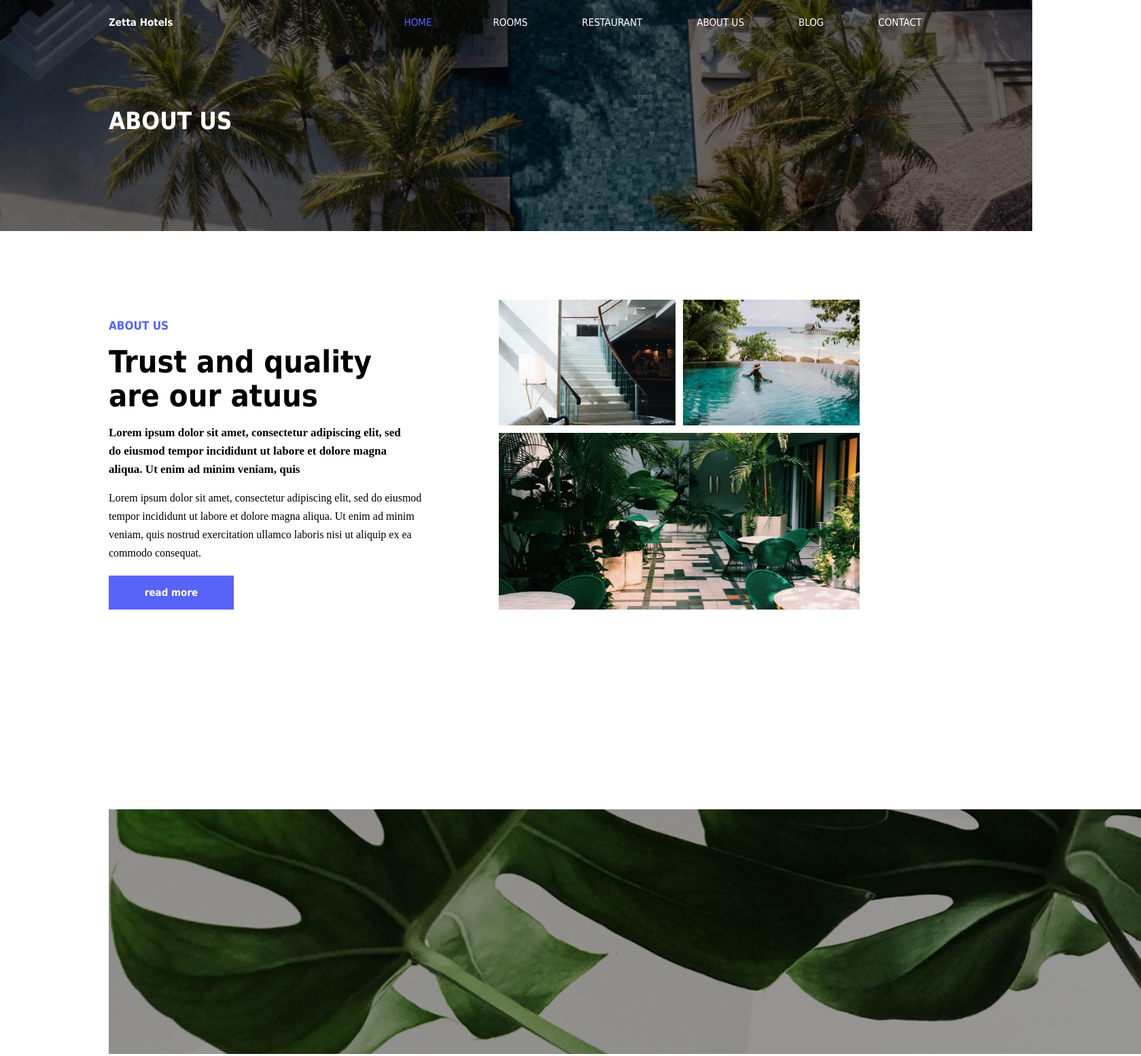
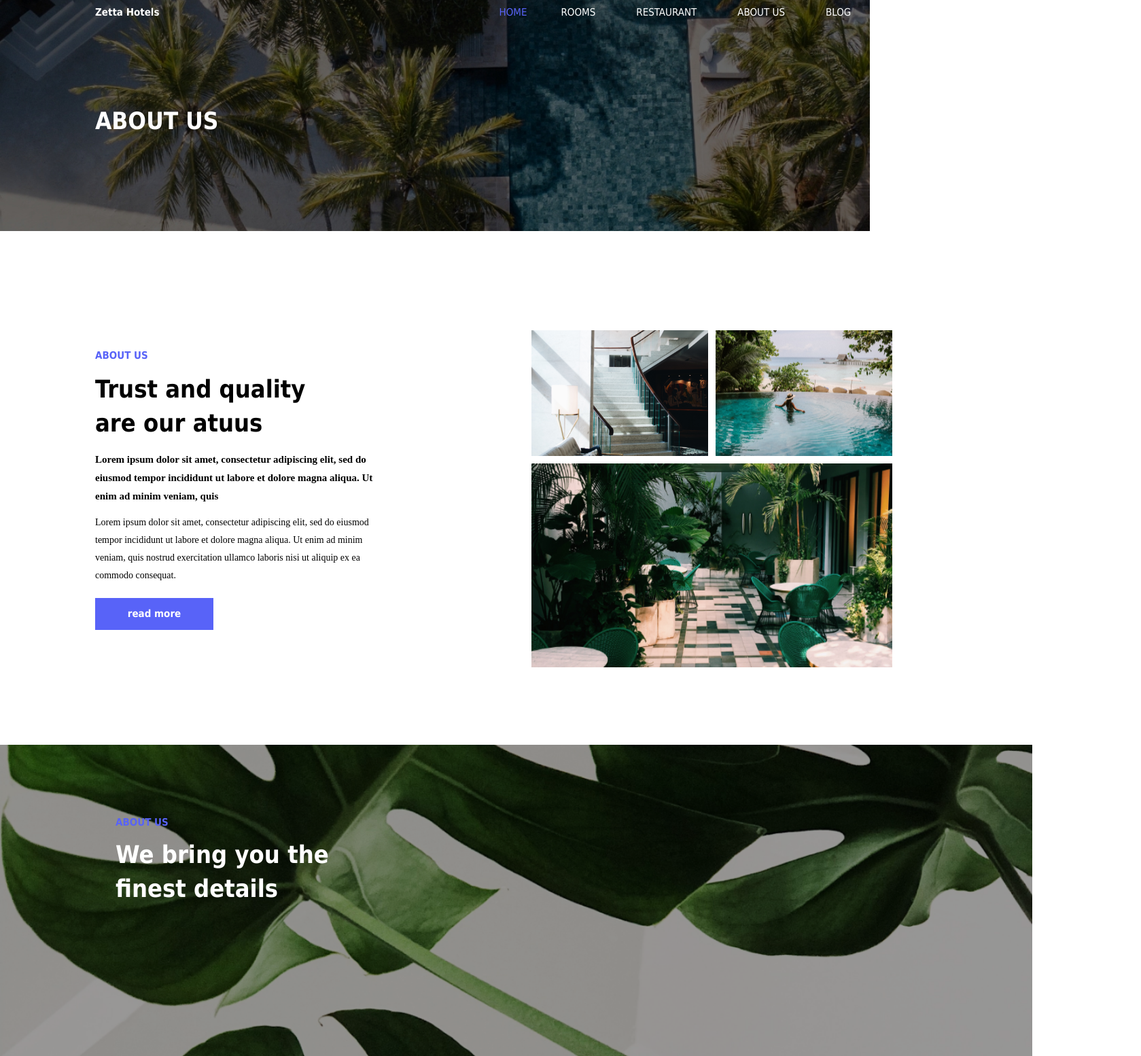
Before and after one commit to AnnaGigauri/midterm, a plain HTML site: page index.html in a window 1280 px wide. Shown: the part 20-1574 px from the top of the page at 68% size, 1679 px wide, since content can reach past the window. Drawn offline with Linux system fonts and the light colour scheme.

Commit message:
added css

```diff
--- a/css/style.css
+++ b/css/style.css
@@ -3,23 +3,25 @@
 	background-image: url('../images/img.jpg');
 	height: 360px;
 	background-repeat: no-repeat;
-    width: 1519px;
+    max-width: 1519px;
 	background-size: cover;
 }
 .title{
 	position: relative;
-	height: 150px;
+}
+.txt{
 	margin-top: 35px;
-	margin-left: 160px;
+	margin-left: 140px;
 }
 .child{
 	position: absolute;
-	width: 200px;
+	max-width: 300px;
 	margin-top: 146px;
 }
 ul{
 	display: flex;
 	flex-wrap: wrap;
+	margin-top: 20px;
 }
 li{
 	margin-top: 10px;
@@ -29,65 +31,69 @@ li{
 	color: #fff;
 	font-weight: bold;
 	font-size: 15px;
-    margin-right: 340px;
+    margin-right: 360px;
+    margin-left: 140px;
 }
 .nav2{
 	font-family: tahoma;
 	color: #5863f8;
 	font-size: 15px;
-	margin-right: 90px;
+	margin-right: 50px;
+	margin-left: 140px;
 }
 .nav{
 	font-family: tahoma;
 	color: #fff;
 	font-size: 15px;
-	margin-right: 80px;
+	margin-right: 60px;
 }
 h1{
 	font-size: 35px;
 	font-family: tahoma;
 	color: #fff;
 	font-weight:900;
+	width: 300px;
 }
 .section{
 	display: flex;
-	flex-wrap: wrap;
-	margin-top: 400px;
-	height: 750px;
-	width: 1219px;
+	margin-top: 460px;
+	height: 610px;
+	max-width: 1252px;
 }
 .div1{
 	margin-top: 30px;
-	width: 444px;
+	margin-left: 140px;
+	max-width: 499px;
 	height: 388px;
 }
 h4{
-	font-size: 17px;
+	font-size: 15px;
 	font-family: tahoma;
 	color:#5863f8;
-	margin-bottom:20px;
+	margin-bottom:17px;
 	font-weight: 700;
 }
 h2{
-	font-size: 45px;
+	font-size: 36px;
 	font-family: tahoma;
-	font-weight: 900;
+	font-weight: bold;
 	line-height: 50px;
+	width: 334px;
 }
 .pgph1{
-	font-size: 17px;
+	font-size: 15px;
 	line-height: 27px;
 	font-family: raleway;
 	font-weight: bold;
-	width: 430px;
+	max-width: 480px;
 	margin-top: 15px;
 }
 .pgph2{
-	font-size: 16px;
-	line-height: 27px;
+	font-size: 14px;
+	line-height: 26px;
 	font-family: raleway;
-	width: 470px;
-	margin-top: 15px;
+	max-width: 490px;
+	margin-top: 12px;
 }
 .button{
 	display: flex;
@@ -95,8 +101,8 @@ h2{
 	align-items: center;
 	background-image: url("../images/button.png");
 	margin-top: 20px;
-	width: 184px;
-	height: 50px;
+	max-width: 174px;
+	height: 47px;
 }
 .buttontxt{
 	font-size: 15px;
@@ -105,22 +111,23 @@ h2{
 	font-weight: bold;
 }
 .div3{
-	width: 600px;
+	max-width: 600px;
 	flex-wrap: wrap;
+	margin-left: 100px;
 }
 .div2{
 	display: flex;
-	width: 536px;
+	max-width: 636px;
 	height: 188px;
 }
 .pic1{
 	margin-left: 130px;
-	width: 260px;
+	max-width: 330px;
 	height: 185px;
 }
 .pic2{
 	display: flex;
-	width: 260px;
+	max-width: 260px;
 	height: 185px;
 	margin-left: 11px;
 }
@@ -130,17 +137,32 @@ h2{
 	margin-top: 8px;
 }
 .pic3{
-	width: 531px;
-	height: 260px;
+	max-width: 531px;
+	height: 300px;
 }
 .container{
 	display: flex;
 }
-.bg-image2{
+.bg2{
 	display: flex;
-	background-image: url('../images/bg-image2.png');
-	height: 360px;
+	background-image:url('../images/bg2.png') ;
+	height: 612px;
+	width: 1519px;
+	background-size: cover;
 	background-repeat: no-repeat;
-    width: 1519px;
-	background-size: cover;
 }
+.section3{
+	margin-top: 107px;
+	margin-left: 170px;
+}
+.txt3{
+	font-size: 15px;
+	font-family: tahoma;
+	color: #5863F8;
+	font-weight: 900;
+	height: 30px;
+}
+.details{
+	color: #fff;
+	font-weight: 900;
+}
--- a/index.html
+++ b/index.html
@@ -44,7 +44,7 @@
 	    </div>
 	</header>
 	<section>
-		<div class="section flex-wraper">
+		<div class="section">
 		    <div class="div1">
 			    <h4>ABOUT US</h4>
 				<h2>Trust and quality are our atuus</h2>
@@ -68,9 +68,16 @@
 		</div>
 	</section>
 	<section>
-		<div class="bg-image2">
-
-		</div>
+			<div class="bg2">
+				<div class="section3">
+					<h3 class="txt3">ABOUT US</h3>
+					<h2 class="details">We bring you the finest details</h2>
+				</div>
+				<div></div>
+				<div></div>
+				<div></div>
+				<div></div>
+			</div>
 	</section>
 </body>
 </html>
```
Also changed, not shown: images/bg2.png (renamed from images/bg-image2.png).
